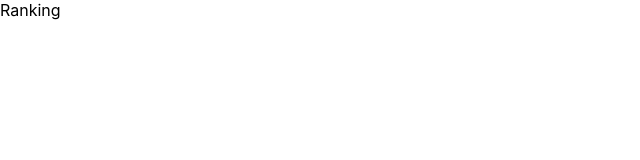
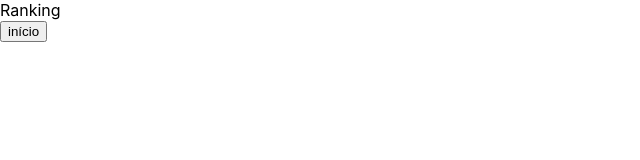
Before and after one commit to bruh-git/Trivia, a React (Create React App) app: page /ranking in a window 1280 px wide. Shown: the top 160 px of the page, without its empty margins (0-640 px from the left). Built offline with nearby package versions, Linux system fonts and the light colour scheme.

Commit message:
Req 17 - Criar - Implementado o botão para home

```diff
--- a/src/pages/Ranking.js
+++ b/src/pages/Ranking.js
@@ -1,9 +1,20 @@
 import React, { Component } from 'react';
+import { Link } from 'react-router-dom';
 
 class Ranking extends Component {
   render() {
     return (
-      <div data-testid="ranking-title">Ranking</div>
+      <div>
+        <div data-testid="ranking-title">Ranking</div>
+        <Link to="/">
+          <button
+            data-testid="btn-go-home"
+            type="button"
+          >
+            início
+          </button>
+        </Link>
+      </div>
     );
   }
 }
```
